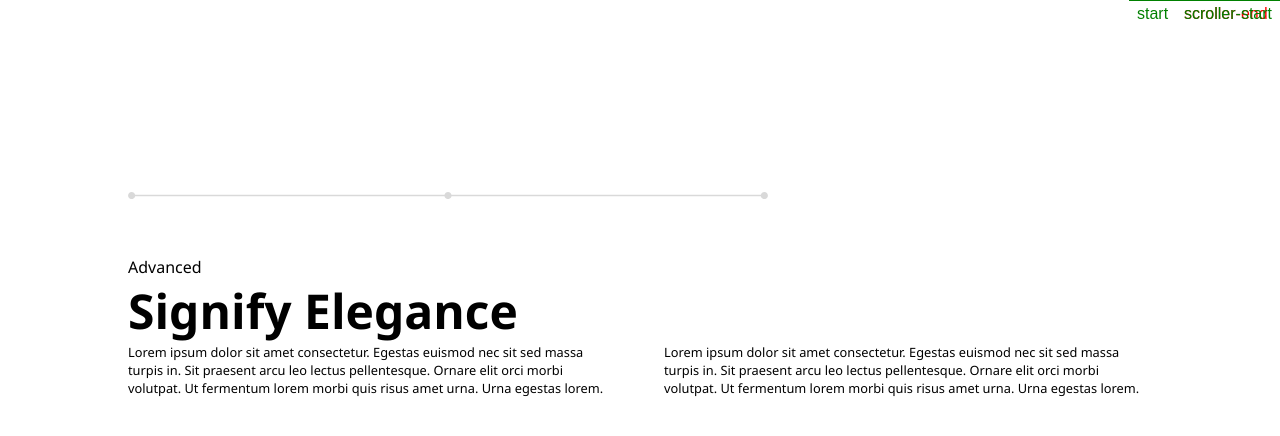
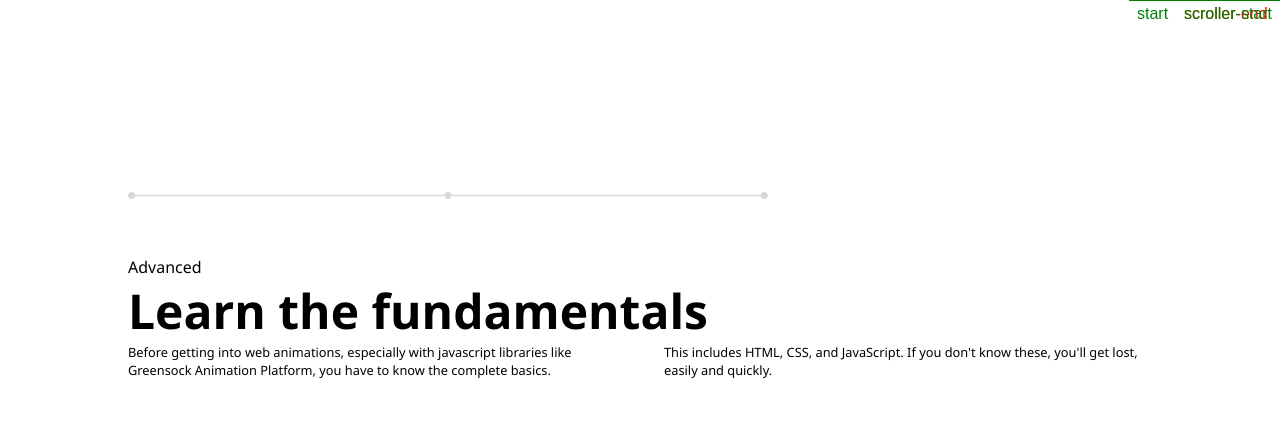
Before and after one commit to gabrielatwell1987/scroll-animation, a plain HTML site: page index.html in a window 1280 px wide. Shown: the top 436 px of the page. Drawn offline with nearby package versions, Linux system fonts and the light colour scheme.

Commit message:
Update index.html

```diff
--- a/index.html
+++ b/index.html
@@ -34,26 +34,26 @@
                 </svg>
                 <section class="sec1 pin">
                     <span>Advanced</span>
-                    <h1>Signify Elegance</h1>
+                    <h1>Learn the fundamentals</h1>
                     <div class="col">
-                        <p>Lorem ipsum dolor sit amet consectetur. Egestas euismod nec sit sed massa turpis in. Sit praesent arcu leo lectus pellentesque. Ornare elit orci morbi volutpat. Ut fermentum lorem morbi quis risus amet urna. Urna egestas lorem.</p>
-                        <p>Lorem ipsum dolor sit amet consectetur. Egestas euismod nec sit sed massa turpis in. Sit praesent arcu leo lectus pellentesque. Ornare elit orci morbi volutpat. Ut fermentum lorem morbi quis risus amet urna. Urna egestas lorem.</p>
+                        <p>Before getting into web animations, especially with javascript libraries like Greensock Animation Platform, you have to know the complete basics.</p>
+                        <p>This includes HTML, CSS, and JavaScript. If you don't know these, you'll get lost, easily and quickly.</p>
                     </div>
                 </section>
                 <section class="sec2 pin">
                     <span class="anim">Advanced</span>
-                    <h1 class="anim">Signify Elegance</h1>
+                    <h1 class="anim">Main Concepts</h1>
                     <div class="col anim">
-                        <p>Lorem ipsum dolor sit amet consectetur. Egestas euismod nec sit sed massa turpis in. Sit praesent arcu leo lectus pellentesque. Ornare elit orci morbi volutpat. Ut fermentum lorem morbi quis risus amet urna. Urna egestas lorem.</p>
-                        <p>Lorem ipsum dolor sit amet consectetur. Egestas euismod nec sit sed massa turpis in. Sit praesent arcu leo lectus pellentesque. Ornare elit orci morbi volutpat. Ut fermentum lorem morbi quis risus amet urna. Urna egestas lorem.</p>
+                        <p>One of the main fundamentals you must learn is the DOM. In javascript, this is vital to you making DOM elements animate.</p>
+                        <p>CSS is also needed because you have to know how to make things look a certain way to animate them.</p>
                     </div>
                 </section>
                 <section class="sec3 pin">
                     <span class="anim">Advanced</span>
-                    <h1 class="anim">Signify Elegance</h1>
+                    <h1 class="anim">Animation</h1>
                     <div class="col anim">
-                        <p>Lorem ipsum dolor sit amet consectetur. Egestas euismod nec sit sed massa turpis in. Sit praesent arcu leo lectus pellentesque. Ornare elit orci morbi volutpat. Ut fermentum lorem morbi quis risus amet urna. Urna egestas lorem.</p>
-                        <p>Lorem ipsum dolor sit amet consectetur. Egestas euismod nec sit sed massa turpis in. Sit praesent arcu leo lectus pellentesque. Ornare elit orci morbi volutpat. Ut fermentum lorem morbi quis risus amet urna. Urna egestas lorem.</p>
+                        <p>I feel animation is key for user interface AND user experience. A good animation will resonate with the user, and make it easier to sift through your content.</p>
+                        <p>The main goal in building website and web apps is the user experience. If you have terrible user experience, the user will leave your website or web app.</p>
                     </div>
                 </section>
             </div>
```
